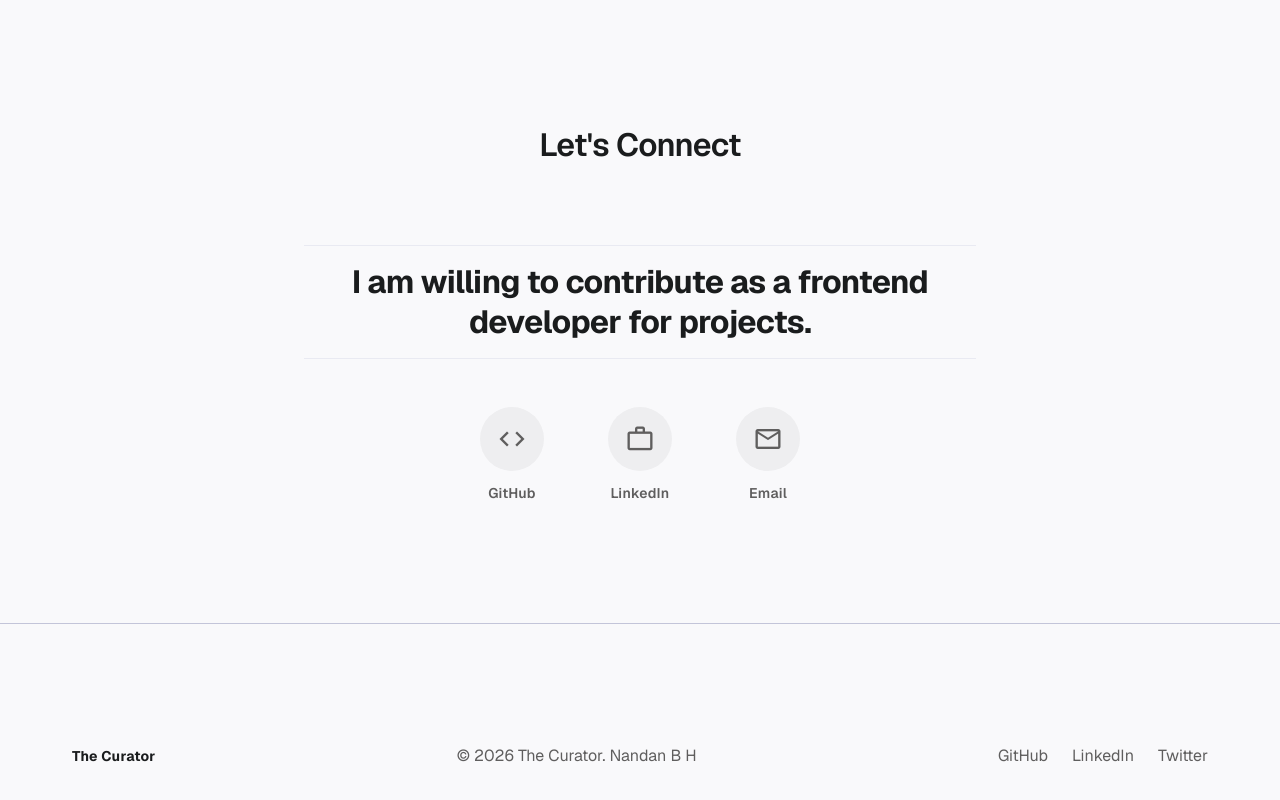
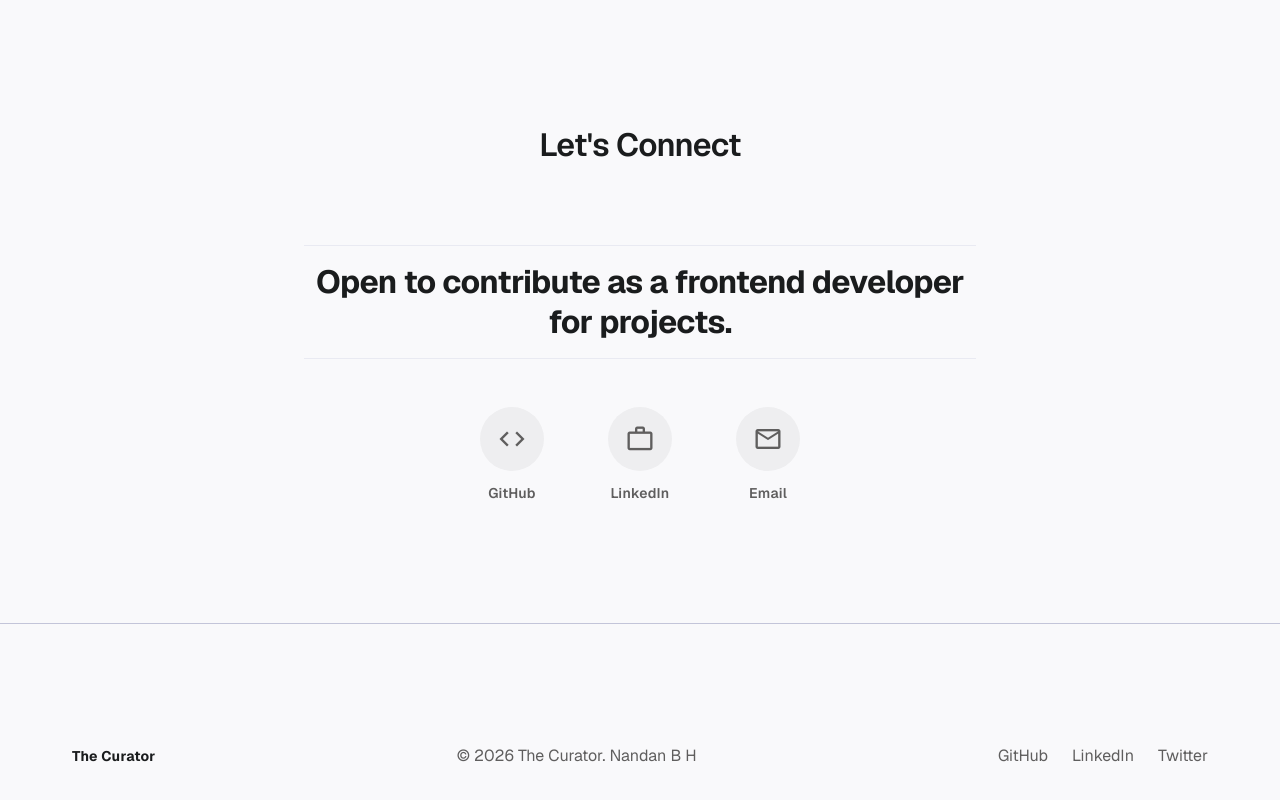
Before and after one commit to bhnandan313-pixel/portfolio, a website: page index.html in a window 1280 px wide. Shown: the part 3489-4289 px from the top of the page. Drawn offline with nearby package versions, Linux system fonts and the light colour scheme.

Commit message:
changed decrptions

```diff
--- a/index.html
+++ b/index.html
@@ -323,7 +323,7 @@
 <!-- Contact Section -->
 <section class="py-section-padding-mobile md:py-section-padding-desktop px-gutter max-w-max-width mx-auto flex flex-col items-center justify-center text-center" id="contact">
 <h2 class="font-display-lg-mobile text-display-lg-mobile md:font-headline-md md:text-headline-md text-on-surface mb-12">Let's Connect</h2>
-<p class="font-headline-md text-headline-md font-bold text-on-surface max-w-2xl mx-auto mb-12 mt-8 py-4 border-y border-outline-variant/30 text-center">I am willing to contribute as a frontend developer for projects.</p><div class="flex flex-wrap justify-center gap-8 md:gap-16">
+<p class="font-headline-md text-headline-md font-bold text-on-surface max-w-2xl mx-auto mb-12 mt-8 py-4 border-y border-outline-variant/30 text-center">Open to contribute as a frontend developer for projects.</p><div class="flex flex-wrap justify-center gap-8 md:gap-16">
 <a class="flex flex-col items-center gap-3 text-secondary hover:text-primary transition-colors group" href="https://github.com/bhnandan313-pixel">
 <div class="w-16 h-16 rounded-full bg-surface-container flex items-center justify-center group-hover:bg-primary-fixed group-hover:scale-110 transition-all duration-300">
 <span class="material-symbols-outlined text-3xl" data-icon="code">code</span>
```
